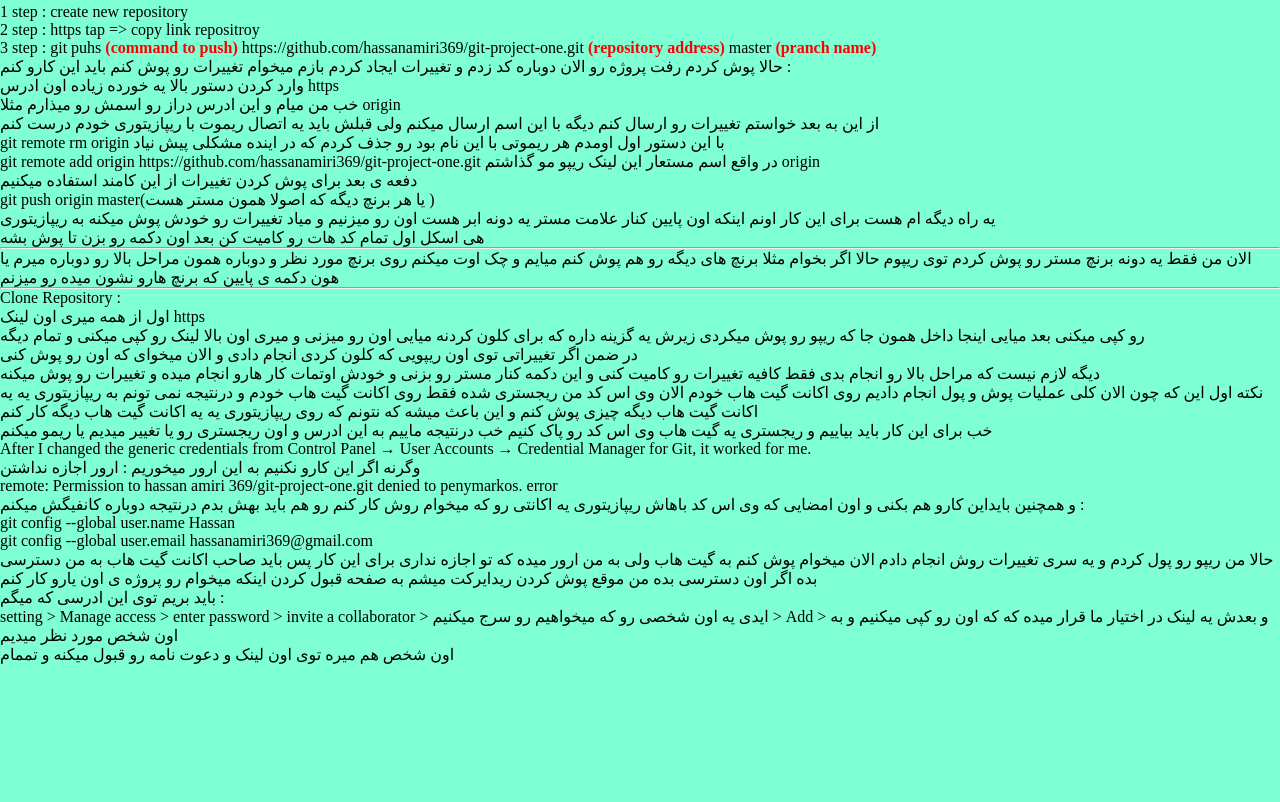
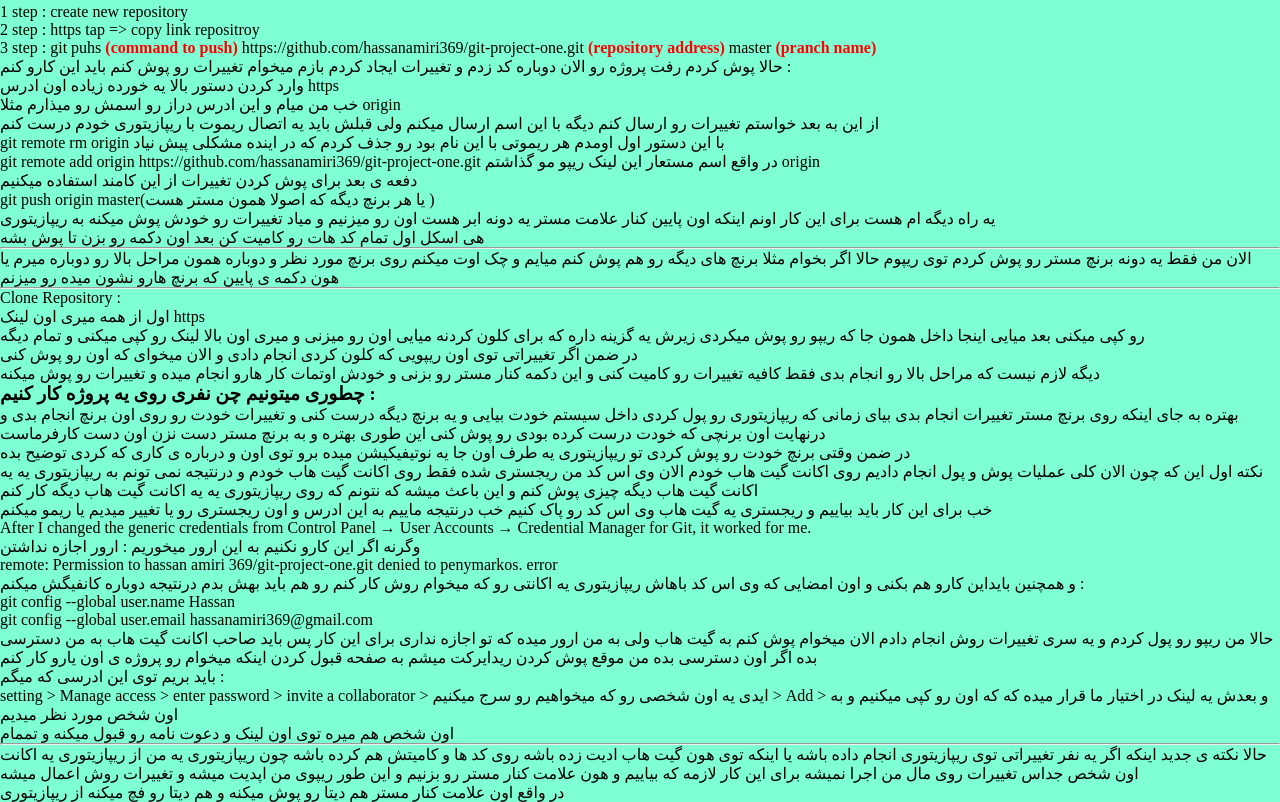
Before and after one commit to hassanamiri369/git-project-one, a website: page index.html in a window 1280 px wide. Shown: the part 1871-2673 px from the top of the page. Before the commit the page ends 2535 px from the top, so only its background shows below. Drawn offline with Linux system fonts and the light colour scheme.

Commit message:
change enother branch , not change master branch

```diff
--- a/index.html
+++ b/index.html
@@ -180,6 +180,14 @@
     </div>
 
     <div class="contect-to-onther-porject"></div>
+    <h3> چطوری میتونیم چن نفری روی یه پروژه کار کنیم : </h3>
+    <p>بهتره به جای اینکه روی برنچ مستر تغییرات انجام بدی بیای زمانی که ریپازیتوری رو پول کردی داخل
+      سیستم خودت بیایی و یه برنچ دیگه درست کنی و تغییرات خودت رو روی اون برنچ انجام بدی و درنهایت اون
+      برنچی که خودت درست کرده بودی رو پوش کنی این طوری بهتره و به برنچ مستر دست نزن اون  دست کارفرماست
+    </p>
+    <p>در ضمن وقتی برنچ خودت رو پوش کردی تو ریپازیتوری یه طرف اون جا یه نوتیفیکیشن میده
+      برو توی اون و درباره ی کاری که کردی توضیح بده
+    </p>
     <p>نکته اول این که چون الان کلی عملیات پوش و پول انجام دادیم روی اکانت گیت هاب خودم
       الان وی اس کد من ریجستری شده فقط روی اکانت گیت هاب خودم و درنتیجه نمی تونم به ریپازیتوری یه یه
        اکانت گیت هاب دیگه چیزی پوش کنم
@@ -202,10 +210,18 @@
       اگر اون دسترسی بده من موقع پوش کردن ریدایرکت میشم به صفحه قبول کردن اینکه میخوام رو پروژه ی اون یارو کار کنم
 
     </p>
+
+
     <p>باید بریم توی این ادرسی که میگم : </p>
     <p>setting   >   Manage access   >  enter password  > invite a collaborator  > ایدی یه اون شخصی رو که میخواهیم رو سرج میکنیم  >  Add  > و بعدش یه لینک در اختیار ما قرار میده که  که اون رو کپی میکنیم و به اون شخص مورد نظر میدیم  </p>
     <p>اون شخص هم میره توی اون لینک و دعوت نامه رو قبول میکنه و تممام </p>
-
+    <hr/>
+    <p>حالا نکته ی جدید اینکه اگر یه نفر تغییراتی توی ریپازیتوری انجام داده باشه یا اینکه توی هون گیت هاب
+      ادیت زده باشه روی کد ها و کامیتش هم کرده باشه
+      چون ریپازیتوری یه من از ریپازیتوری یه اکانت اون شخص جداس تغییرات روی مال من اجرا نمیشه برای این کار
+      لازمه که بیاییم و هون علامت کنار مستر رو بزنیم و این طور ریپوی من اپدیت میشه و تغییرات روش اعمال میشه
+    </p>
+    <p>در واقع اون علامت کنار مستر هم دیتا رو پوش میکنه و هم دیتا رو فچ میکنه از ریپازیتوری</p>
   </body>
 
 </html>
```
